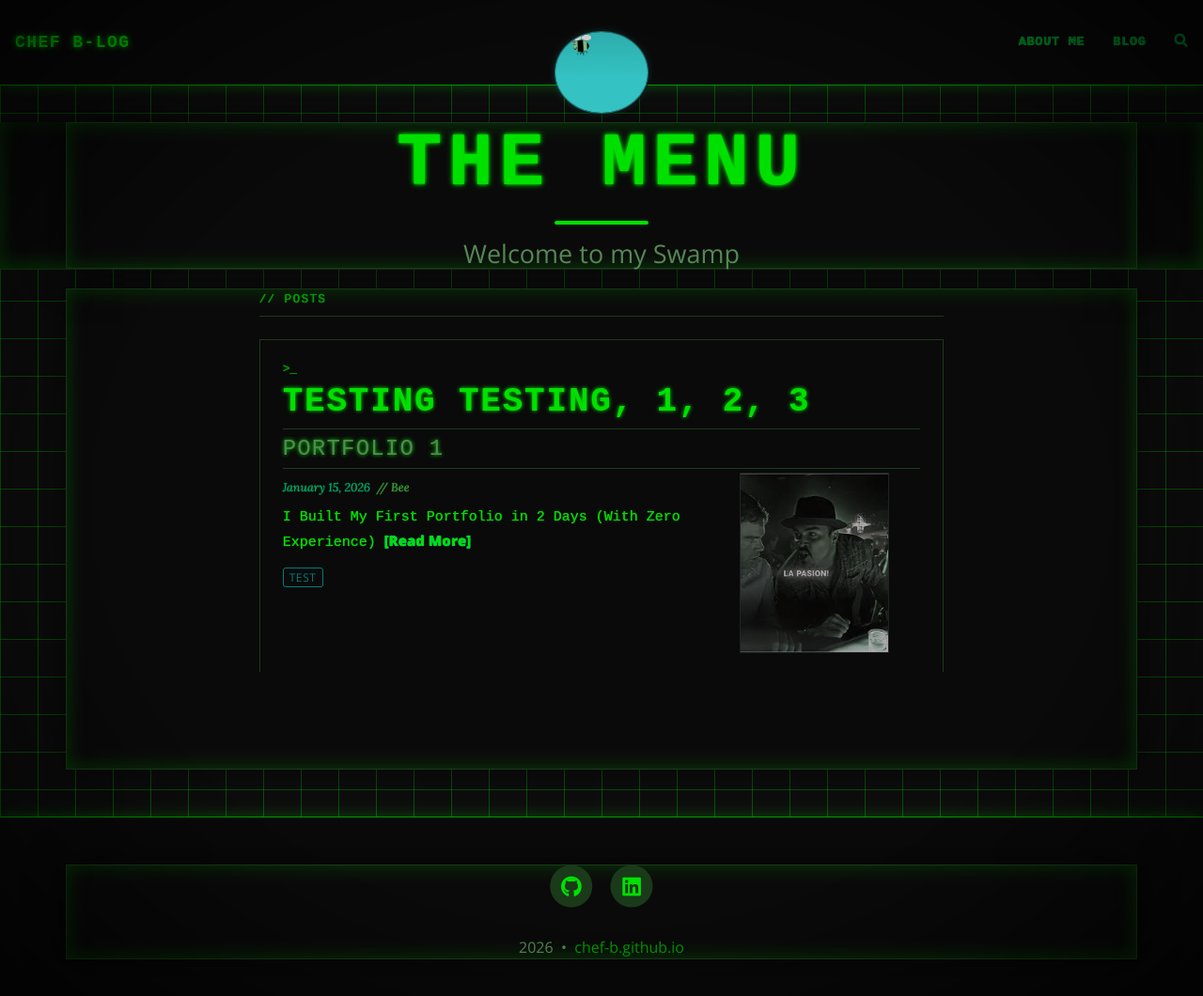
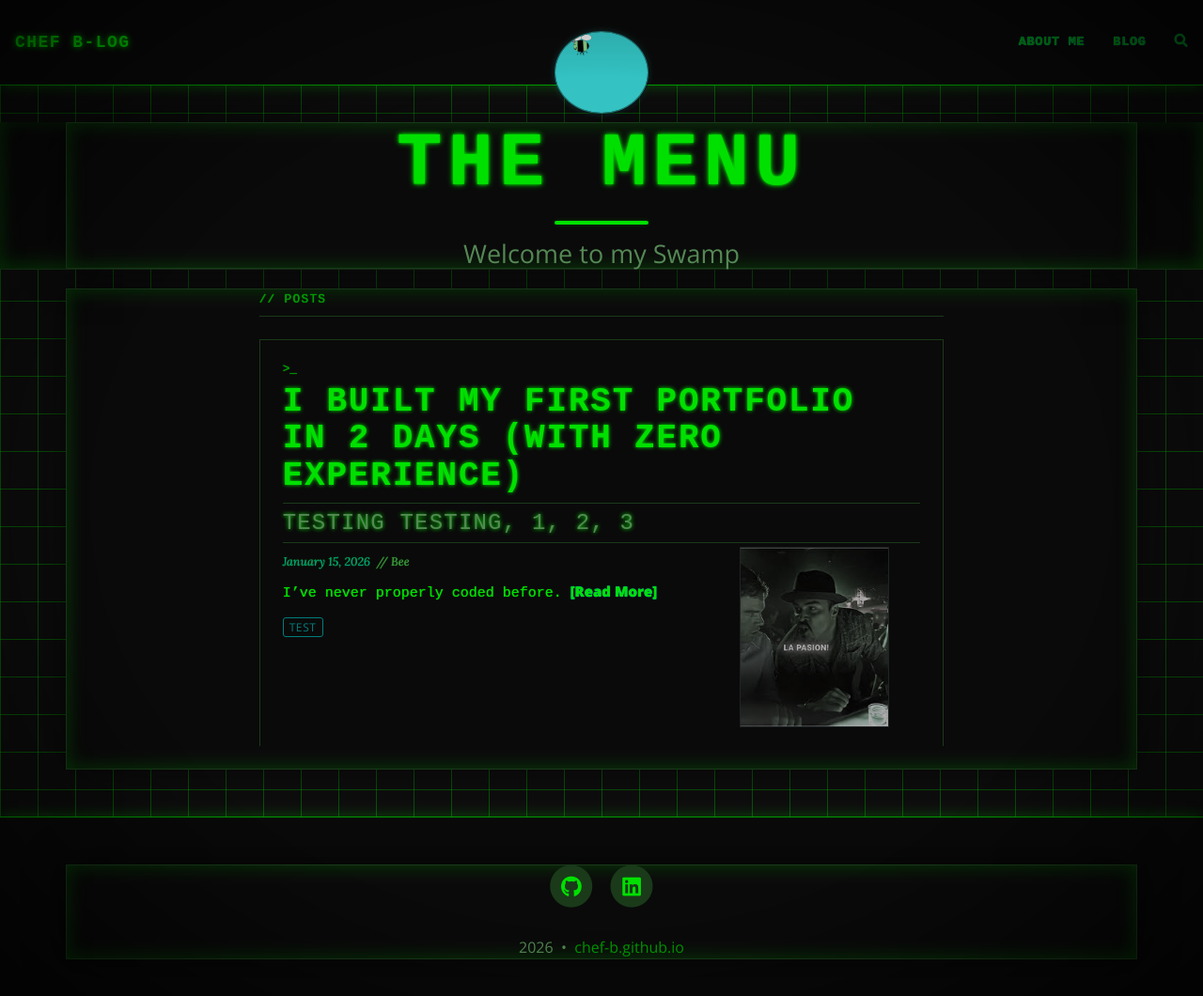
Before and after one commit to chef-b/chef-b.github.io, a Jekyll site: the page built from index.html, in a window 1280 px wide and 1071 px high. Shown: the top 1060 px of the window at 94% size. Built offline with Jekyll 4.4.1, drawn with Linux system fonts in a browser that asks for light colours; the list of posts is cut into pages by our own code; comment, search, counter and statistics services are not loaded.

Commit message:
Update 2026-01-15-bee-is-cool.md

```diff
--- a/_posts/2026-01-15-bee-is-cool.md
+++ b/_posts/2026-01-15-bee-is-cool.md
@@ -1,14 +1,13 @@
 ---
 layout: post
-title: Testing Testing, 1, 2, 3
-subtitle: Portfolio 1
+title: I Built My First Portfolio in 2 Days (With Zero Experience)
+subtitle: Testing Testing, 1, 2, 3
 cover-img: /assets/img/
 thumbnail-img: /assets/img/lapasion.jpeg
 share-img: /assets/img/lapasion.jpeg
 tags: [test]
 author: Bee
 ---
-## I Built My First Portfolio in 2 Days (With Zero Experience)
 
 I’ve never properly coded before.
 
```
